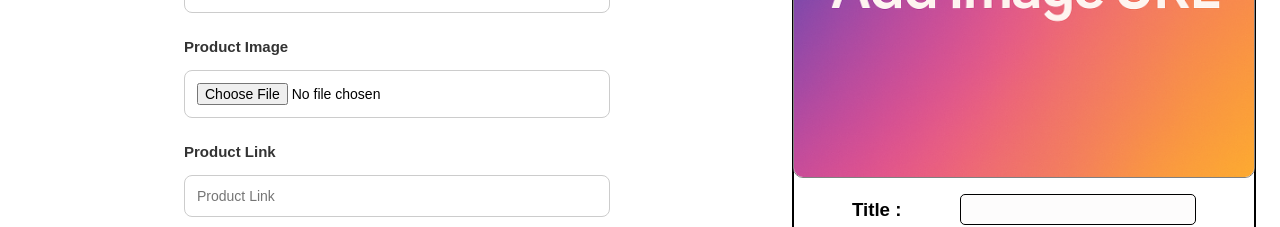
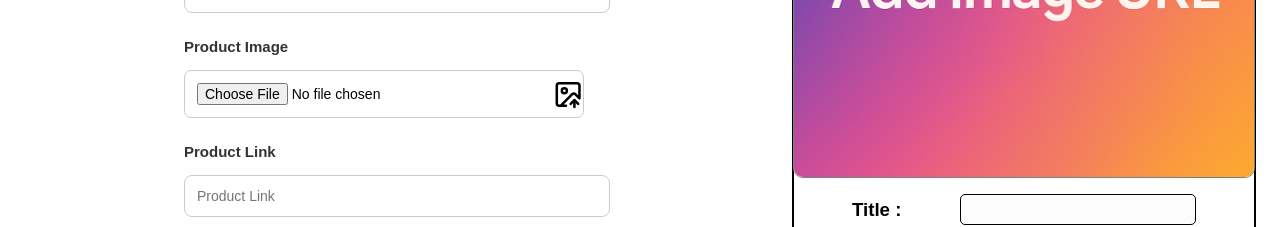
Before and after one commit to satyamrk18/WishBucket, a React (Vite) app: page /addproduct in a window 1280 px wide. Shown: the part 147-374 px from the top of the page. Built offline with nearby package versions, Linux system fonts and the light colour scheme.

Commit message:
upload image added

```diff
--- a/src/pages/AddProduct.jsx
+++ b/src/pages/AddProduct.jsx
@@ -8,6 +8,7 @@ import {
   CalendarHeart,
   CalendarSearch,
   House,
+  ImageUp,
 } from "lucide-react";
 import toast, { Toaster } from "react-hot-toast";
 const AddProduct = () => {
@@ -113,9 +114,11 @@ window.location.replace("/")
               }}
             />
             <label>Product Image</label>
-            <input
+            <div style={{display:"flex",alignItems:"center",cursor:"pointer", border:"1px solid #ccc", borderRadius:"7px"}}>
+              <input
               type="file"
               accept="image/*"
+              style={{cursor:"pointer",border:"none"}}
               name="product Link"
               onChange={(e) => {
                 const file = e.target.files[0];
@@ -131,7 +134,8 @@ window.location.replace("/")
                   reader.readAsDataURL(file); // Convert to base64
                 }
               }}
-            />
+            /><ImageUp size={35} />
+            </div>
             <label>Product Link</label>
             <input
               type="text"
--- a/src/pages/product.jsx
+++ b/src/pages/product.jsx
@@ -26,6 +26,7 @@ const Product = () => {
     newProducts.splice(index, 1);
     setProducts(newProducts);
     localStorage.setItem("products", JSON.stringify(newProducts));
+    window.location.replace("/");
    }
   };
 
```
